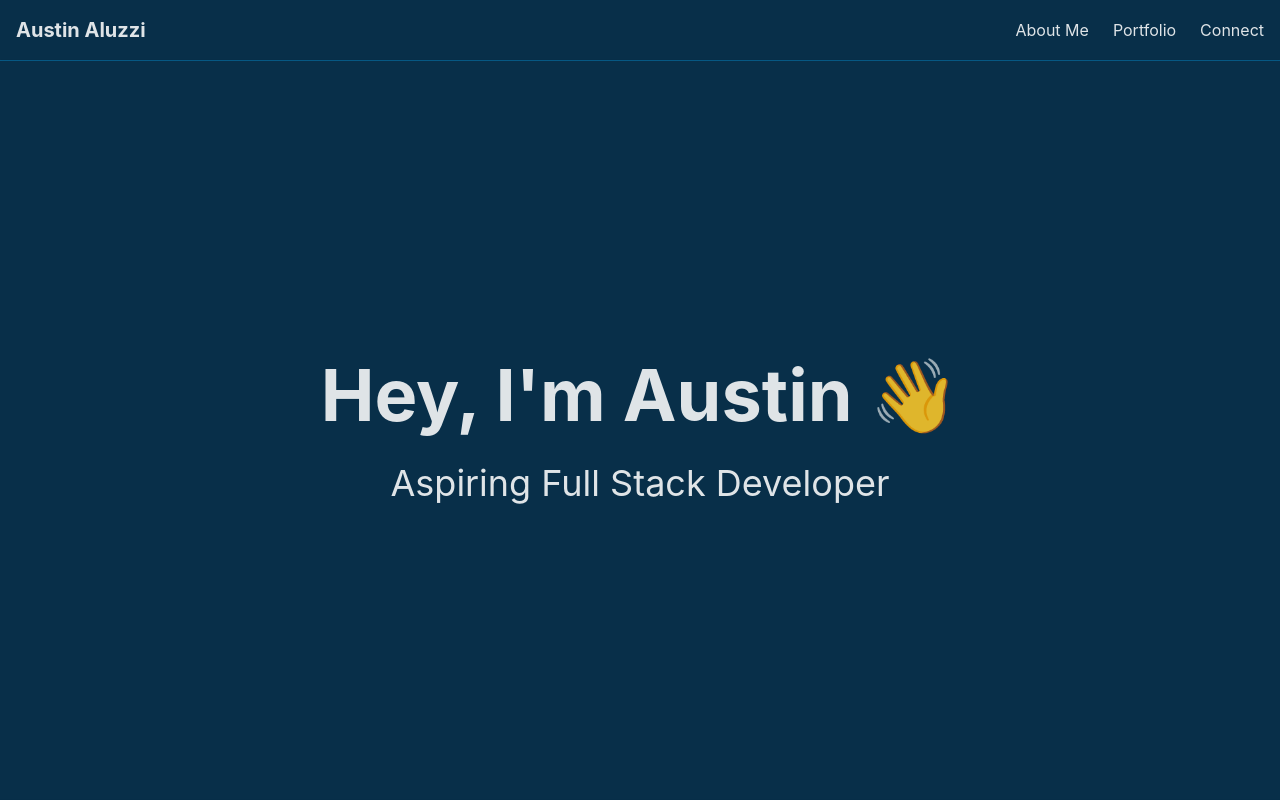
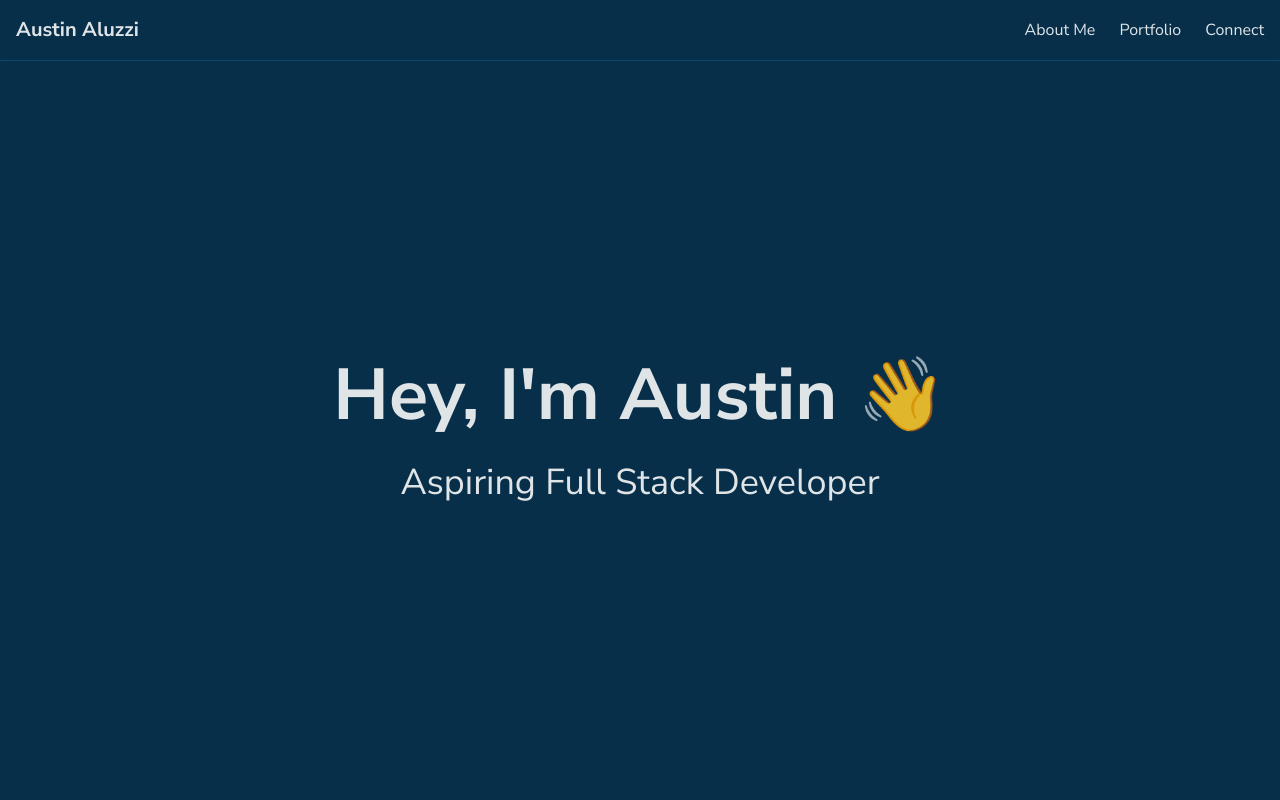
Before and after one commit to aaluzzi/personal-site, a React (Vite) app: page / in a window 1280 px wide. Shown: the top 800 px of the page. Built offline with nearby package versions, Linux system fonts and the light colour scheme.

Commit message:
Change font

```diff
--- a/src/components/Header.jsx
+++ b/src/components/Header.jsx
@@ -2,7 +2,7 @@ import { ComputerDesktopIcon, LinkIcon, UserIcon } from "@heroicons/react/24/sol
 
 export default function Header() {
     return (
-        <header className="bg-sky-950 border-sky-800 border-b-[1px]">
+        <header className="bg-sky-950 border-sky-900 border-b-[1px]">
           <nav className="mx-auto max-w-[1280px] flex-grow flex justify-between p-4">
             <div className="text-xl font-bold">Austin Aluzzi</div>
             <ul className="flex items-center justify-center gap-6">
--- a/src/index.css
+++ b/src/index.css
@@ -1,3 +1,5 @@
+@import url('https://fonts.googleapis.com/css2?family=Nunito+Sans:ital,opsz,wght@0,6..12,200..1000;1,6..12,200..1000&family=Urbanist:ital,wght@0,100..900;1,100..900&display=swap');
+
 @tailwind base;
 @tailwind components;
 @tailwind utilities;
@@ -10,7 +12,7 @@ body,#root {
 }
 
 :root {
-  font-family: Inter, system-ui, Avenir, Helvetica, Arial, sans-serif;
+  font-family: 'Nunito Sans', system-ui, Avenir, Helvetica, Arial, sans-serif;
   line-height: 1.5;
   font-weight: 400;
   height: 100%;
--- a/tailwind.config.js
+++ b/tailwind.config.js
@@ -13,7 +13,7 @@ export default {
         },
         rise: {
           '0%': {
-            transform: 'transkyY(150px)',
+            transform: 'translateY(150px)',
             opacity: 0,
             },
           '50%': {
```
